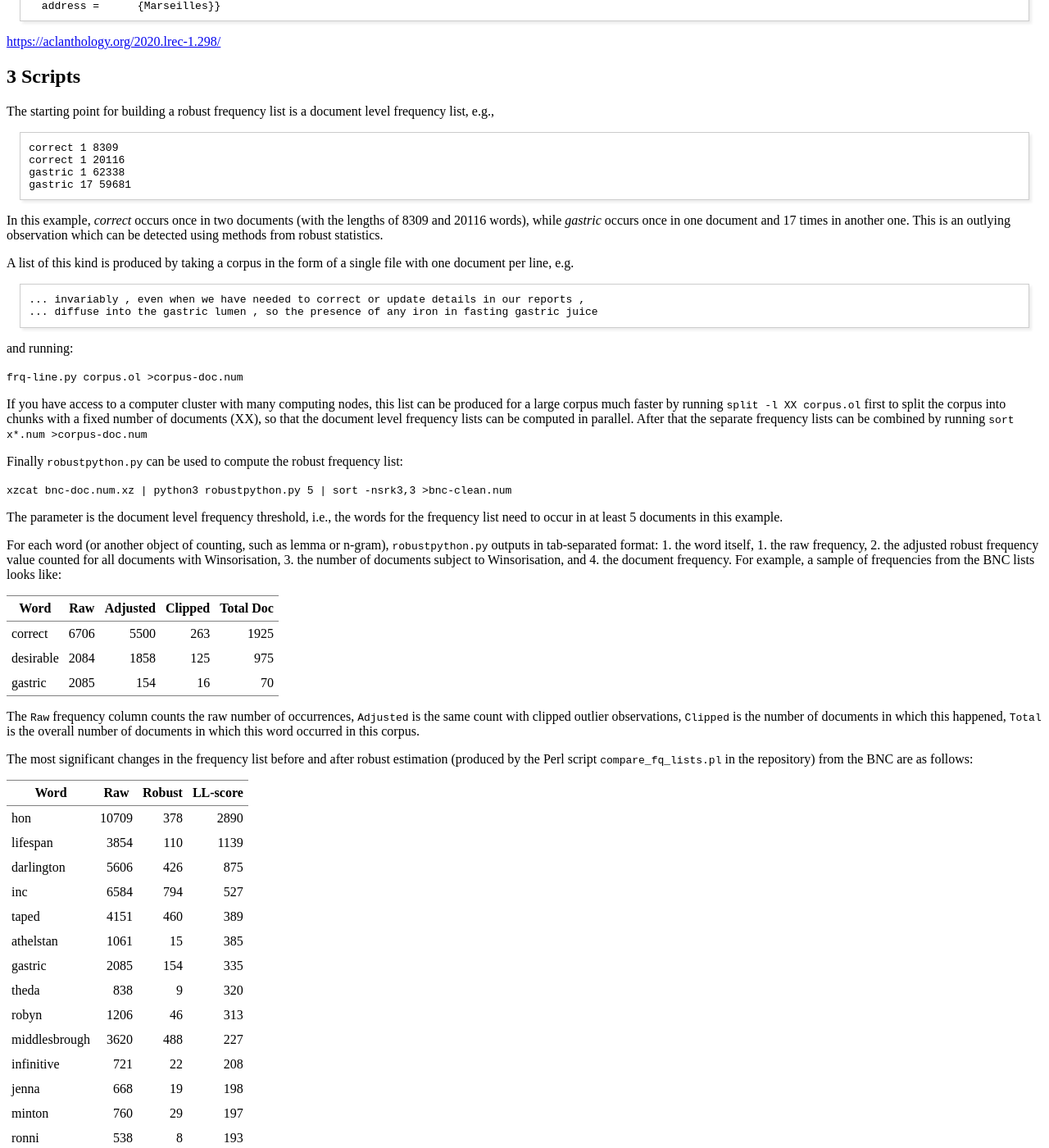
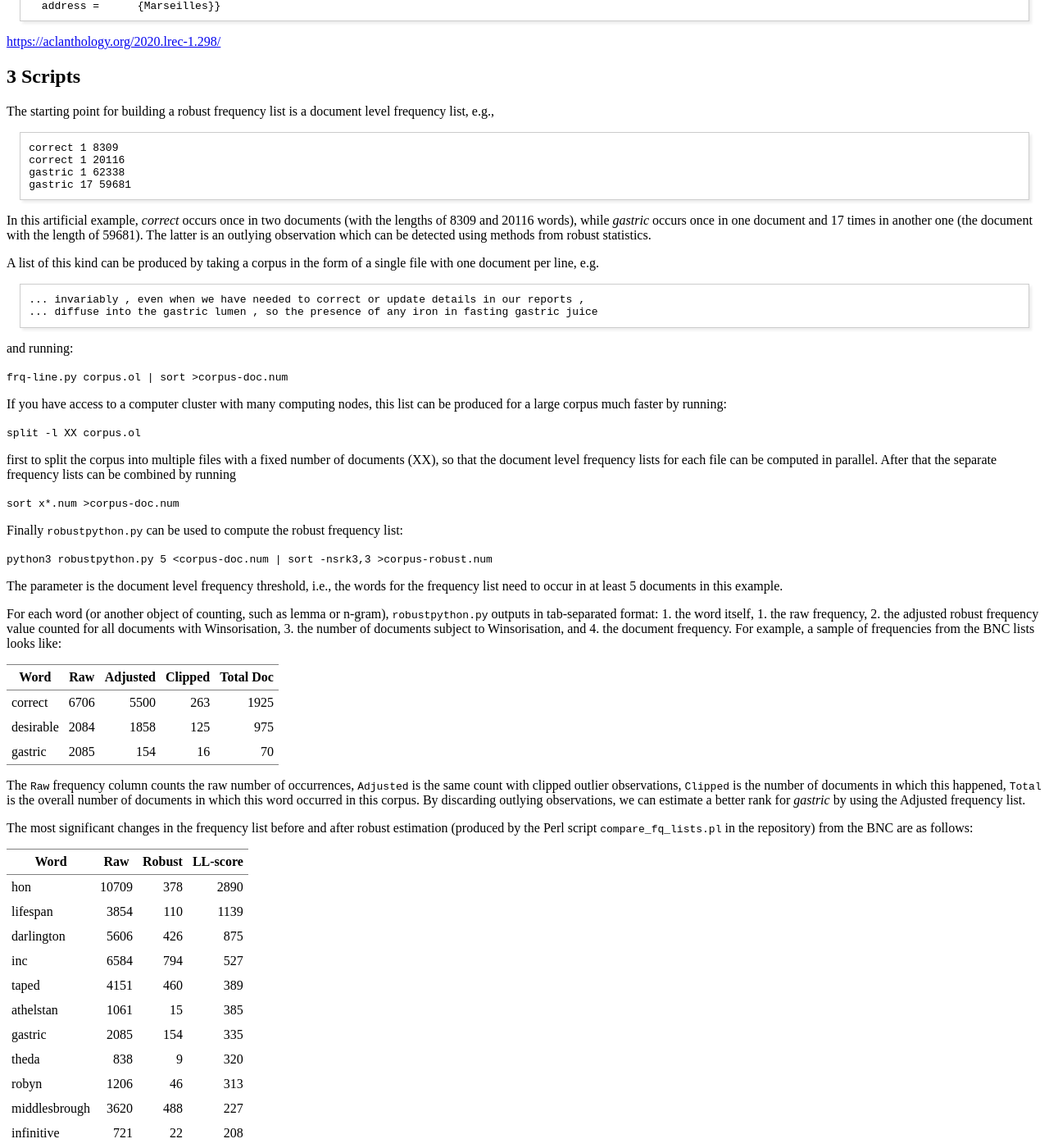
Before and after one commit to ssharoff/ssharoff.github.io, a Jekyll site: the page frqc/index.html, which Jekyll copies as it is, in a window 1280 px wide and 1400 px high, scrolled down 941 px. Shown: the whole window at 82% size. Built offline with Jekyll 4.4.1, drawn with Linux system fonts in a browser that asks for light colours; some of the changed text lies outside the part shown.

Commit message:
better procedure and better wiki links

```diff
--- a/frqc/index.html
+++ b/frqc/index.html
@@ -3,7 +3,7 @@
 "http://www.w3.org/TR/xhtml1/DTD/xhtml1-strict.dtd">
 <html xmlns="http://www.w3.org/1999/xhtml" lang="en" xml:lang="en">
 <head>
-<!-- 2024-01-09 Tue 21:25 -->
+<!-- 2024-01-15 Mon 11:52 -->
 <meta http-equiv="Content-Type" content="text/html;charset=utf-8" />
 <meta name="viewport" content="width=device-width, initial-scale=1" />
 <title>Robust frequency lists</title>
@@ -315,7 +315,7 @@ detecting problems in a given corpus, how a Web crawl is different from
 the BNC, etc. For the rationale and the methodology, see:
 </p>
 
-<pre class="example" id="org98e7904">
+<pre class="example" id="org31a9e63">
 @InProceedings{sharoff20,
   author =   {Serge Sharoff},
   title =    {Know thy corpus! Robust methods for digital curation of Web corpora},
@@ -339,7 +339,7 @@ The starting point for building a robust frequency list is a document
 level frequency list, e.g.,
 </p>
 
-<pre class="example" id="org3af7439">
+<pre class="example" id="orged850e6">
 correct 1 8309
 correct 1 20116
 gastric 1 62338
@@ -347,18 +347,14 @@ gastric 17 59681
 </pre>
 
 <p>
-In this example, <i>correct</i> occurs once in two documents (with the
-lengths of 8309 and 20116 words), while <i>gastric</i> occurs once in one
-document and 17 times in another one. This is an outlying observation
-which can be detected using methods from robust statistics.
+In this artificial example, <i>correct</i> occurs once in two documents (with the lengths of 8309 and 20116 words), while <i>gastric</i> occurs once in one document and 17 times in another one (the document with the length of 59681). The latter is an outlying observation which can be detected using methods from robust statistics.
 </p>
 
 <p>
-A list of this kind is produced by taking a corpus in the form of a
-single file with one document per line, e.g.
+A list of this kind can be produced by taking a corpus in the form of a single file with one document per line, e.g.
 </p>
 
-<pre class="example" id="orgdf964f7">
+<pre class="example" id="org90f853e">
 ... invariably , even when we have needed to correct or update details in our reports ,
 ... diffuse into the gastric lumen , so the presence of any iron in fasting gastric juice
 </pre>
@@ -368,16 +364,25 @@ and running:
 </p>
 
 <p>
-<code>frq-line.py corpus.ol &gt;corpus-doc.num</code>
+<code>frq-line.py corpus.ol | sort &gt;corpus-doc.num</code>
 </p>
 
 <p>
 If you have access to a computer cluster with many computing nodes,
-this list can be produced for a large corpus much faster by running
-<code>split -l XX corpus.ol</code> first to split the corpus into chunks with a fixed
-number of documents (XX), so that the document level frequency lists
-can be computed in parallel. After that the separate frequency lists
-can be combined by running <code>sort x*.num &gt;corpus-doc.num</code>
+this list can be produced for a large corpus much faster by running:
+</p>
+
+<p>
+<code>split -l XX corpus.ol</code>
+</p>
+
+<p>
+first to split the corpus into multiple files with a fixed
+number of documents (XX), so that the document level frequency lists for each file can be computed in parallel. After that the separate frequency lists can be combined by running
+</p>
+
+<p>
+<code>sort x*.num &gt;corpus-doc.num</code>
 </p>
 
 <p>
@@ -386,7 +391,7 @@ list:
 </p>
 
 <p>
-<code>xzcat bnc-doc.num.xz | python3 robustpython.py 5 | sort -nsrk3,3 &gt;bnc-clean.num</code>
+<code>python3 robustpython.py 5 &lt;corpus-doc.num | sort -nsrk3,3 &gt;corpus-robust.num</code>
 </p>
 
 <p>
@@ -402,7 +407,6 @@ itself, 1. the raw frequency, 2. the adjusted robust frequency value
 counted for all documents with Winsorisation, 3. the number of documents
 subject to Winsorisation, and 4. the document frequency.  For example, a sample of frequencies from the BNC lists looks like:
 </p>
-
 
 <table border="2" cellspacing="0" cellpadding="6" rules="groups" frame="hsides">
 
@@ -455,7 +459,7 @@ subject to Winsorisation, and 4. the document frequency.  For example, a sample
 </table>
 
 <p>
-The <code>Raw</code> frequency column counts the raw number of occurrences, <code>Adjusted</code> is the same count with clipped outlier observations, <code>Clipped</code> is the number of documents in which this happened, <code>Total</code> is the overall number of documents in which this word occurred in this corpus.
+The <code>Raw</code> frequency column counts the raw number of occurrences, <code>Adjusted</code> is the same count with clipped outlier observations, <code>Clipped</code> is the number of documents in which this happened, <code>Total</code> is the overall number of documents in which this word occurred in this corpus. By discarding outlying observations, we can estimate a better rank for <i>gastric</i> by using the Adjusted frequency list.
 </p>
 
 <p>
@@ -614,16 +618,12 @@ the repository) from the BNC are as follows:
 </table>
 
 <p>
-For example, <i>Athelstan, Darlington</i> or /<a href="http://corpus.leeds.ac.uk/cgi-bin/cqp.pl?q=Theda&amp;c=BNC&amp;t=150">Theda</a>
-are person names in some of the BNC texts (e.g., from "The remains of the
-day" for <i>Darlington</i>), while the frequency busts of <i>Hon</i> (which takes
-it to the top 1000 most frequent words) is down to long lists like: /The
-Princess Margaret, Countess of Snowdon was represented by the <b>Hon</b> Mrs
-Wills at the Memorial Service for Colonel the <b>Hon</b> Sir Gordon Palmer./
+For example, <i>Athelstan, Darlington</i> or <i><a href="http://corpus.leeds.ac.uk/cgi-bin/cqp.pl?q=Theda&amp;c=BNC&amp;t=150">Theda</a></i> are person names in some of the BNC texts (e.g., from "The remains of the day" for <i>Darlington</i>), while the frequency busts of <i>Hon</i> (which takes it to the top 1000 most frequent words in the BNC) is down to its frequent repetition in contexts like:
+<i>The Princess Margaret was represented by the <b>Hon</b> Mrs Wills at the Memorial Service for Colonel the <b>Hon</b> Sir Gordon Palmer.</i>
 </p>
 
 <p>
-For information about the log-likelihood score see
+For information about the log-likelihood score in keyword detection see
 <a href="http://ucrel.lancs.ac.uk/llwizard.html">http://ucrel.lancs.ac.uk/llwizard.html</a>
 </p>
 </div>
@@ -644,7 +644,7 @@ For information about the log-likelihood score see
 <li><a href="./bnc-clean2.tsv">BNC.</a> This  is from the classic <a href="http://www.natcorp.ox.ac.uk/">British National Corpus.</a></li>
 <li><a href="./ukwac-clean2.tsv.xz">ukWac.</a> A corpus from the <a href="https://wacky.sslmit.unibo.it/doku.php">Wacky family.</a></li>
 <li><a href="./wiki-en-clean2.tsv.xz">Wikipedia.</a></li>
-<li><a href="./openwebtext-clean2.tsv.xz">OpenWebText.</a> This is a clone of OpenAI's corpus collected from upvoted links <a href="https://github.com/jcpeterson/openwebtext">OpenWebText.</a></li>
+<li><a href="./openwebtext-clean2.tsv.xz">OpenWebText.</a> This is a clone of OpenAI's corpus used for training GPT-2, collected from upvoted links from Reddit, see <a href="https://github.com/jcpeterson/openwebtext">OpenWebText.</a></li>
 <li><a href="./ccnet-en-200-clean2-biwt.tsv.xz">CCNET.</a> This is the English corpus from the Common Crawl cleaned for XLM-R, see <a href="https://aclanthology.org/2020.lrec-1.494/">their paper.</a></li>
 </ol>
 </div>
@@ -706,7 +707,7 @@ openwebtext-robust-R.tsv.xz
 </div>
 <div id="postamble" class="status">
 <p class="author">Author: Serge Sharoff</p>
-<p class="date">Created: 2024-01-09 Tue 21:25</p>
+<p class="date">Created: 2024-01-15 Mon 11:52</p>
 <p class="validation"><a href="https://validator.w3.org/check?uri=referer">Validate</a></p>
 </div>
 </body>
```
Also changed, not shown: other parts of frqc/index.html (+8 -7 lines), frqc/README.org (+25 -30 lines), 1 other file.
